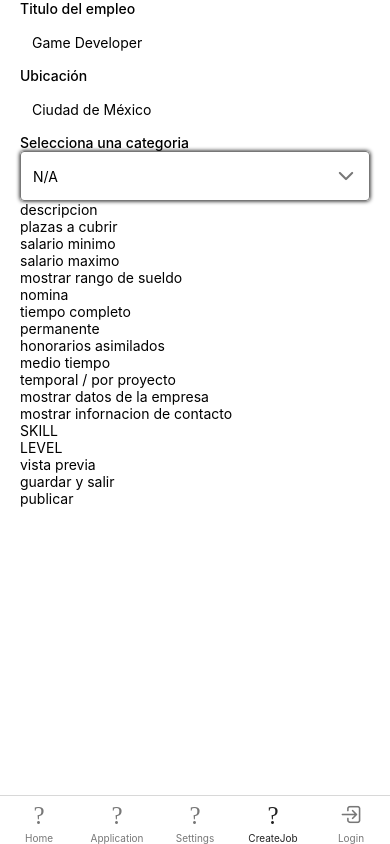
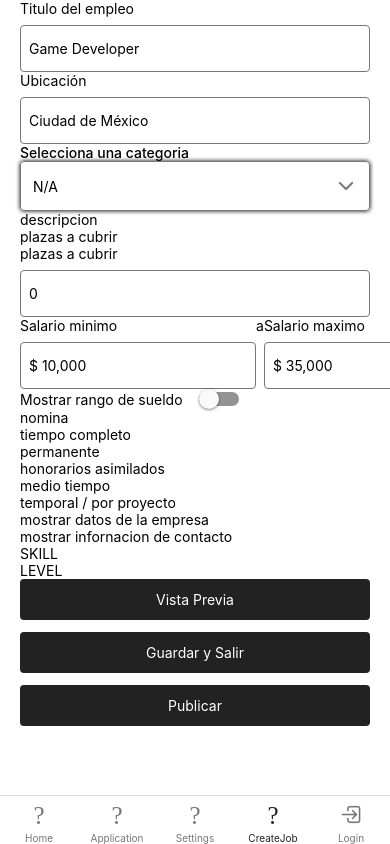
Before and after one commit to enriqueSFranco/TechJobRadarMobile, a React Native app: screen /CreateJob in a window 390 px wide. Built offline with nearby package versions, Linux system fonts and the light colour scheme.

Commit message:
feat: new changes

```diff
--- a/src/components/base-text-input.tsx
+++ b/src/components/base-text-input.tsx
@@ -1,21 +1,26 @@
-import { NativeSyntheticEvent, StyleSheet, TextInput, TextInputChangeEventData, View } from 'react-native'
+import { NativeSyntheticEvent, StyleSheet, TextInput, TextInputChangeEventData, Text, View, TextInputProps } from 'react-native'
 
 
 type BaseTextInputProps = {
   prompt?: string
+  label?: string
   value: string
+  icon?: React.ReactNode
   onChange: (e: NativeSyntheticEvent<TextInputChangeEventData>) => void
 }
 
-export const BaseTextInput = ({ prompt, value, onChange }: BaseTextInputProps) => {
+export const BaseTextInput = ({ prompt, label, value, icon, onChange, ...rest }: BaseTextInputProps & TextInputProps) => {
   return (
-    <View style={styles.box}>
+    <View style={[styles.box, { gap: label !== undefined ? 8 : 0 }]}>
+      {label !== undefined ? <Text>{label}</Text> : null}
       <TextInput
         placeholder={prompt}
         value={value}
         onChange={onChange}
-        style={{ height: 36, paddingHorizontal: 12 }}
+        {...rest}
+        style={{ borderWidth: 0.5, borderColor: '#777', borderRadius: 4, paddingVertical: 14, paddingHorizontal: 8 }}
       />
+      {icon !== undefined ? icon : null}
     </View>
   )
 }
@@ -23,7 +28,6 @@ export const BaseTextInput = ({ prompt, value, onChange }: BaseTextInputProps) =
 const styles = StyleSheet.create({
   box: {
     backgroundColor: '#fff',
-    height: 50,
-    justifyContent: 'center'
+    justifyContent: 'center',
   }
 })
--- /dev/null
+++ b/src/components/button.tsx
@@ -0,0 +1,32 @@
+import { StyleSheet, Text, TouchableOpacity, View } from 'react-native'
+import { HexadecimalColor } from '@/shared'
+
+type ButtonProps = {
+  children?: React.ReactNode
+  label: string
+  bgColor?: HexadecimalColor
+  color?: HexadecimalColor
+}
+
+export const Button = ({ label, bgColor = '#222', color = '#fff', children }: ButtonProps) => {
+  const buttonWithChildrenClassName = children != null ? '' : ''
+
+  return (
+    <TouchableOpacity style={[styles.button, { backgroundColor: bgColor }]}>
+      {children != null ? <View>{children}</View> : null}
+      <Text style={{ color }}>{label}</Text>
+    </TouchableOpacity>
+  )
+}
+
+const styles = StyleSheet.create({
+  button: {
+    width: '100%',
+    flexDirection: 'row',
+    alignItems: 'center',
+    justifyContent: 'center',
+    gap: 8,
+    paddingVertical: 12,
+    borderRadius: 4
+  }
+})
--- /dev/null
+++ b/src/components/ui/form-create-job.tsx
@@ -0,0 +1,145 @@
+import { ScrollView, StyleSheet, Switch, Text, View } from 'react-native'
+import { BaseTextInput } from '../base-text-input'
+import { Dropdown } from '../dropdown'
+import { Button } from '../button'
+import { Job, JobCreationInitialState } from '@/shared'
+import { useForm } from '@/hooks/useForm'
+
+export const FormCreateJob = () => {
+  const { form, handleChange } = useForm<Job>(JobCreationInitialState)
+
+  return (
+    <ScrollView style={styles.content}>
+      <View style={styles.boxInput}>
+        <BaseTextInput
+          prompt='Game Developer'
+          label='Titulo del empleo'
+          value={form.title}
+          onChange={(e) => handleChange('title', e.nativeEvent.text)}
+        />
+      </View>
+
+      <View style={styles.boxInput}>
+        <BaseTextInput
+          prompt='Ciudad de México'
+          label='Ubicación'
+          value={form.location}
+          onChange={() => { }}
+        />
+      </View>
+
+      <View style={styles.boxInput}>
+        <Text style={styles.label}>Selecciona una categoria</Text>
+        <Dropdown
+          label='categoria'
+          items={[
+            { label: 'ingenieria', value: 'ingenieria' },
+            { label: 'licenciatura', value: 'licenciatura' },
+          ]}
+          onSelect={() => { }}
+        />
+      </View>
+
+      <View style={styles.boxInput}>
+        {/* TODO: TEXTAREAR OR TEXT EDITOR */}
+        <Text>descripcion</Text>
+      </View>
+
+      <View style={styles.boxInput}>
+        {/* TODO: COUNTER */}
+        <Text>plazas a cubrir</Text>
+        <BaseTextInput
+          label='plazas a cubrir'
+          prompt='2'
+          value={form.totalPlaces.toString()}
+          onChange={e => handleChange('totalPlaces', e.nativeEvent.target)}
+        />
+      </View>
+
+      <View style={styles.boxInput}>
+        {/* TODO: INPUTS */}
+        <View style={{ flexDirection: 'row', justifyContent: 'space-between', alignItems: 'flex-start' }}>
+          <View>
+            <BaseTextInput
+              label='Salario minimo'
+              prompt='$ 10,000'
+              value={form.minSalary.toString()}
+              onChange={e => handleChange('minSalary', e.nativeEvent.text)}
+            />
+          </View>
+          <Text>a</Text>
+          <View>
+            <BaseTextInput
+              label='Salario maximo'
+              prompt='$ 35,000'
+              value={form.maxSalary.toString()}
+              onChange={e => handleChange('maxSalary', e.nativeEvent.text)}
+            />
+          </View>
+        </View>
+        <View style={{ flexDirection: 'row', alignItems: 'center', gap: 16 }}>
+          {/* TODO: CHECKBOX */}
+          <Text>Mostrar rango de sueldo</Text>
+          <Switch
+            value={form.showRangeSalary}
+          />
+        </View>
+      </View>
+
+      <View style={styles.boxInput}>
+        {/* TODO: CHECKBOX */}
+        <Text>nomina</Text>
+        <Text>tiempo completo</Text>
+        <Text>permanente</Text>
+        <Text>honorarios asimilados</Text>
+        <Text>medio tiempo</Text>
+        <Text>temporal / por proyecto</Text>
+      </View>
+
+      <View style={styles.boxInput}>
+        {/* TODO: CHECKBOX */}
+        <Text>mostrar datos de la empresa</Text>
+      </View>
+
+      <View style={styles.boxInput}>
+        {/* TODO: CHECKBOX */}
+        <Text>mostrar infornacion de contacto</Text>
+      </View>
+
+      <View style={styles.boxInput}>
+        {/* TODO CONOCIMIENTOS -> INPUT(SKILL) AND SELECT(LEVEL) */}
+        <Text>SKILL</Text>
+        <Text>LEVEL</Text>
+      </View>
+
+      <View style={styles.footer}>
+        <Button label='Vista Previa' />
+
+        <Button label='Guardar y Salir' />
+
+        <Button label='Publicar' />
+      </View>
+    </ScrollView>
+  )
+}
+
+const styles = StyleSheet.create({
+  boxInput: {
+  },
+  previewButton: {},
+  saveButton: {},
+  publishButton: {},
+  footer: {
+    flexGrow: 1,
+    alignItems: 'center',
+    justifyContent: 'space-between',
+    gap: 12
+  },
+  label: {
+    fontWeight: '500',
+  },
+  content: {
+    flex: 1,
+    paddingHorizontal: 20
+  }
+})
--- a/src/screens/login/login.tsx
+++ b/src/screens/login/login.tsx
@@ -1,6 +1,7 @@
 import { useState } from "react"
 import { SafeAreaView, Text, View } from "react-native"
 import { BaseTextInput } from "@/components/base-text-input"
+import { useForm } from "@/hooks/useForm"
 
 type FormLogin = {
   email: string
@@ -13,24 +14,36 @@ const INITIAL_FORM: FormLogin = {
 }
 
 export const Login = () => {
-  const [form, updateForm] = useState<FormLogin>(INITIAL_FORM)
+  const [showPassword, updateShowPassword] = useState(false)
+  const { form, handleChange } = useForm<FormLogin>(INITIAL_FORM)
 
-  function handleChange () {
-
+  function toggle () {
+    updateShowPassword(prevState => !prevState)
   }
 
   return (
-    <SafeAreaView>
-      <Text>Login</Text>
-      <View>
-        <View>
-          <BaseTextInput prompt="correo electronico" value={form.email} onChange={handleChange} />
-        </View>
-        <View>
-          <BaseTextInput prompt="contraseña" value={form.password} onChange={handleChange} />
-        </View>
+    <SafeAreaView style={{ flex: 1, backgroundColor: '#fff' }}>
+      <Text>¡te damos la vienvenida a trabajaYa!</Text>
+      <View style={{ gap: 16 }}>
+        <BaseTextInput
+          label="correo electronico"
+          prompt="user@gmail.com"
+          value={form.email}
+          onChange={e => handleChange('email', e.nativeEvent.text)} />
+        <BaseTextInput
+          label="contraseña"
+          secureTextEntry
+          value={form.password}
+          onChange={e => handleChange('password', e.nativeEvent.text)}
+        />
       </View>
       {/* TODO: SEPARATOR */}
+      <View style={{ width: '100%', flexDirection: 'row', alignItems: 'center', gap: 12 }}>
+        <View style={{ flex: 1, height: 1, backgroundColor: '#ccc', borderRadius: 50 }} />
+        <Text>o</Text>
+        <View style={{ flex: 1, height: 1, backgroundColor: '#ccc', borderRadius: 50 }} />
+      </View>
+
       <View>
         {/* OR LOGIN WITH SOCIAL NETWOR */}
       </View>
--- a/src/screens/recruiter/create-job.tsx
+++ b/src/screens/recruiter/create-job.tsx
@@ -1,165 +1,22 @@
-import React, { useState } from 'react'
 import {
-  Platform,
   SafeAreaView,
-  ScrollView,
   StyleSheet,
-  Text,
-  TouchableOpacity,
-  View,
 } from 'react-native'
-import { BaseTextInput } from '@/components/base-text-input'
-import { Dropdown } from '@/components/dropdown'
-import { EmploymentType, Job, LevelKnowledge } from '@/shared'
+import { FormCreateJob } from '@/components/ui/form-create-job'
 
-// TODO: PASAR A CONSTANTES
-const JobCreationInitialState: Job = {
-  title: '',
-  location: '',
-  category: '',
-  description: '',
-  totalPlaces: 0,
-  minSalary: '',
-  maxSalary: '',
-  showRangeSalary: false,
-  contractType: EmploymentType.fullTime,
-  showCompanyPersonalInfo: false,
-  showRecruiterPersonalInfo: false,
-  requiredKnowledge: [],
-  skillLevel: LevelKnowledge.advanced,
-}
 
 export const CreateJob = () => {
-  const [form, setForm] = useState<Job>(JobCreationInitialState)
 
-  function handleSelect () { }
-
-  function handleChange (name: string, value: string) {
-    setForm({
-      ...form,
-      [name]: value,
-    })
-  }
   return (
     <SafeAreaView style={styles.container}>
-      <ScrollView style={styles.content}>
-        <View style={styles.boxInput}>
-          <Text style={styles.label}>Titulo del empleo</Text>
-          <BaseTextInput
-            prompt='Game Developer'
-            value={form.title}
-            onChange={(e) => handleChange('title', e.nativeEvent.text)}
-          />
-        </View>
-
-        <View style={styles.boxInput}>
-          <Text style={styles.label}>Ubicación</Text>
-          <BaseTextInput
-            prompt='Ciudad de México'
-            value={form.location}
-            onChange={(e) => handleChange('location', e.nativeEvent.text)}
-          />
-        </View>
-
-        <View style={styles.boxInput}>
-          <Text style={styles.label}>Selecciona una categoria</Text>
-          <Dropdown
-            label='categoria'
-            items={[
-              { label: 'ingenieria', value: 'ingenieria' },
-              { label: 'licenciatura', value: 'licenciatura' },
-            ]}
-            onSelect={handleSelect}
-          />
-        </View>
-
-        <View>
-          {/* TODO: TEXTAREAR OR TEXT EDITOR */}
-          <Text>descripcion</Text>
-        </View>
-
-        <View>
-          {/* TODO: COUNTER */}
-          <Text>plazas a cubrir</Text>
-        </View>
-
-        <View>
-          {/* TODO: INPUTS */}
-          <Text>salario minimo</Text>
-          <Text>salario maximo</Text>
-          {/* TODO: CHECKBOX */}
-          <Text>mostrar rango de sueldo</Text>
-        </View>
-
-        <View>
-          {/* TODO: CHECKBOX */}
-          <Text>nomina</Text>
-          <Text>tiempo completo</Text>
-          <Text>permanente</Text>
-          <Text>honorarios asimilados</Text>
-          <Text>medio tiempo</Text>
-          <Text>temporal / por proyecto</Text>
-        </View>
-
-        <View>
-          {/* TODO: CHECKBOX */}
-          <Text>mostrar datos de la empresa</Text>
-        </View>
-
-        <View>
-          {/* TODO: CHECKBOX */}
-          <Text>mostrar infornacion de contacto</Text>
-        </View>
-
-        <View>
-          {/* TODO CONOCIMIENTOS -> INPUT(SKILL) AND SELECT(LEVEL) */}
-          <Text>SKILL</Text>
-          <Text>LEVEL</Text>
-        </View>
-
-        <View>
-          <TouchableOpacity>
-            <Text>vista previa</Text>
-          </TouchableOpacity>
-          <TouchableOpacity>
-            <Text>guardar y salir</Text>
-          </TouchableOpacity>
-          <TouchableOpacity>
-            <Text>publicar</Text>
-          </TouchableOpacity>
-        </View>
-      </ScrollView>
+      <FormCreateJob />
     </SafeAreaView>
   )
 }
 
 const styles = StyleSheet.create({
-  boxInput: {
-  },
   container: {
     flex: 1,
-    backgroundColor: '#fff',
-  },
-  content: {
-    paddingHorizontal: 20
-  },
-  label: {
-    fontWeight: '500',
-  },
+    backgroundColor: '#fff'
+  }
 })
-
-/*
-  titulo del empleo
-  ubicacion
-  categoria
-  descripcion
-  plazas a cubrir
-  rango salarial mas comisiones
-  mostrar rango de sueldo
-  tipos de contratacion (nomina, tiempo completo, permanente, honorarios asimilados, medio tiempo, temporal / por proyecto)
-  mostrar datos de la empresa (empresa confidencial?)
-  mostrar infornacion de contacto (reclutador)
-  conocimientos que debe tener el candidato (skill, nivel)
-
-  Acciones: vista previa, guardar y salir, publicar
-*/
--- a/src/styles/colors.ts
+++ b/src/styles/colors.ts
@@ -1,4 +1,4 @@
-import { StyleSheet } from "react-native"
+import { StyleSheet } from 'react-native'
 
 export const color = StyleSheet.create({
   gray: {
@@ -6,6 +6,6 @@ export const color = StyleSheet.create({
     fontSize: 13,
   },
   white: {
-    color: "#fff"
+    color: '#fff'
   }
 })
```
